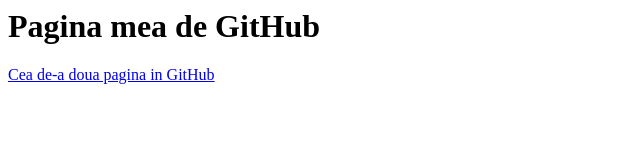
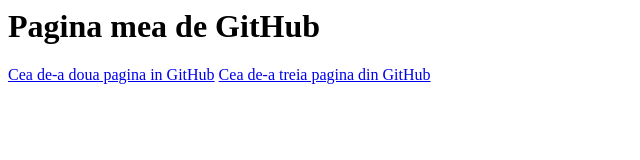
Before and after one commit to Pic-Poc/Pic-Poc.github.io, a plain HTML site: page index.html in a window 1280 px wide. Shown: the whole page, without its empty margins (0-640 px from the left). Drawn offline with Linux system fonts and the light colour scheme.

Commit message:
Update index.html

```diff
--- a/index.html
+++ b/index.html
@@ -1,2 +1,3 @@
 <h1> Pagina mea de GitHub</h1>
 <a href="pagina.html">Cea de-a doua pagina in GitHub</a>
+<a href="index.html">Cea de-a treia pagina din GitHub</a>
```
